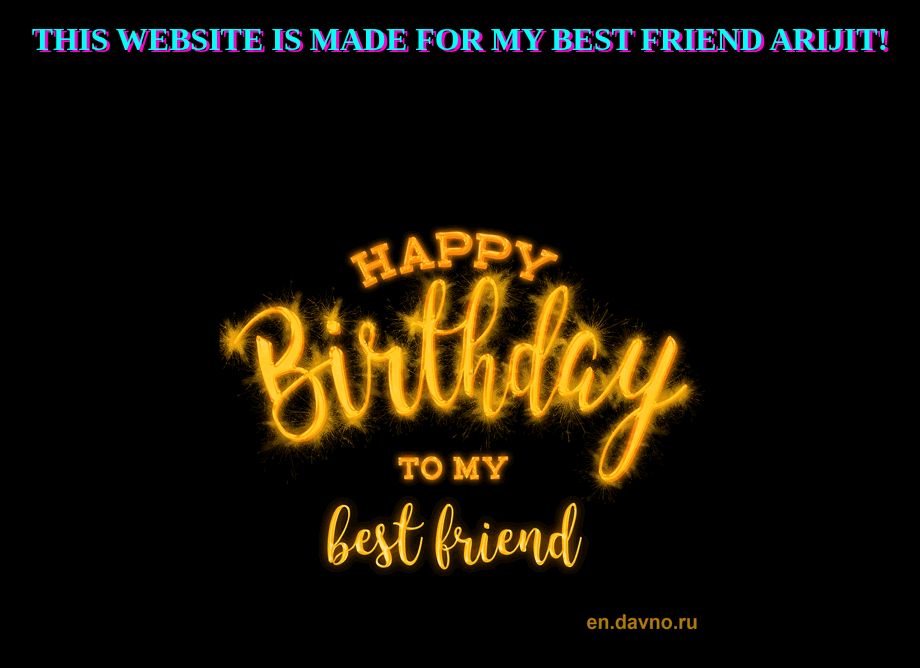
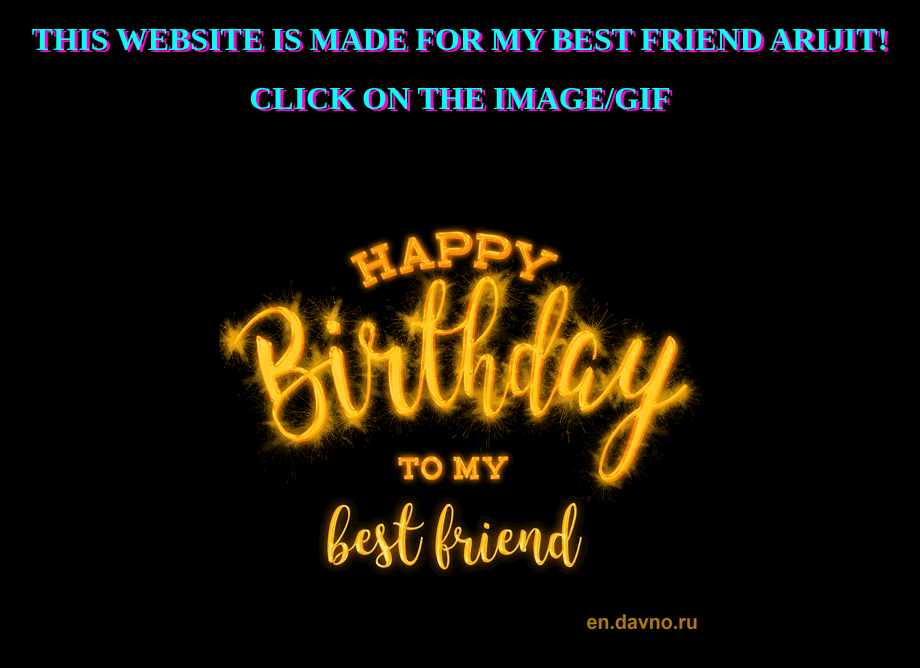
Before and after one commit to rishibangal/happybirthdayarijit.io, a plain HTML site: page index.html in a window 1280 px wide. Shown: the whole page, without its empty margins (180-1100 px from the left). Drawn offline with Linux system fonts and the light colour scheme.

Commit message:
Update index.html

```diff
--- a/index.html
+++ b/index.html
@@ -13,7 +13,7 @@
 </head>
 <body bgcolor="#000">
     <center><h1 class="hedding">THIS WEBSITE IS MADE FOR MY BEST FRIEND ARIJIT!</h1>
-        <h1>CLICK ON THE IMAGE/GIF</h1>
+        <h1 class="hedding">CLICK ON THE IMAGE/GIF</h1>
     <a href="birth day main page.html"><img src="happy birthday .gif"></a>
     </center>
 </body>
```
